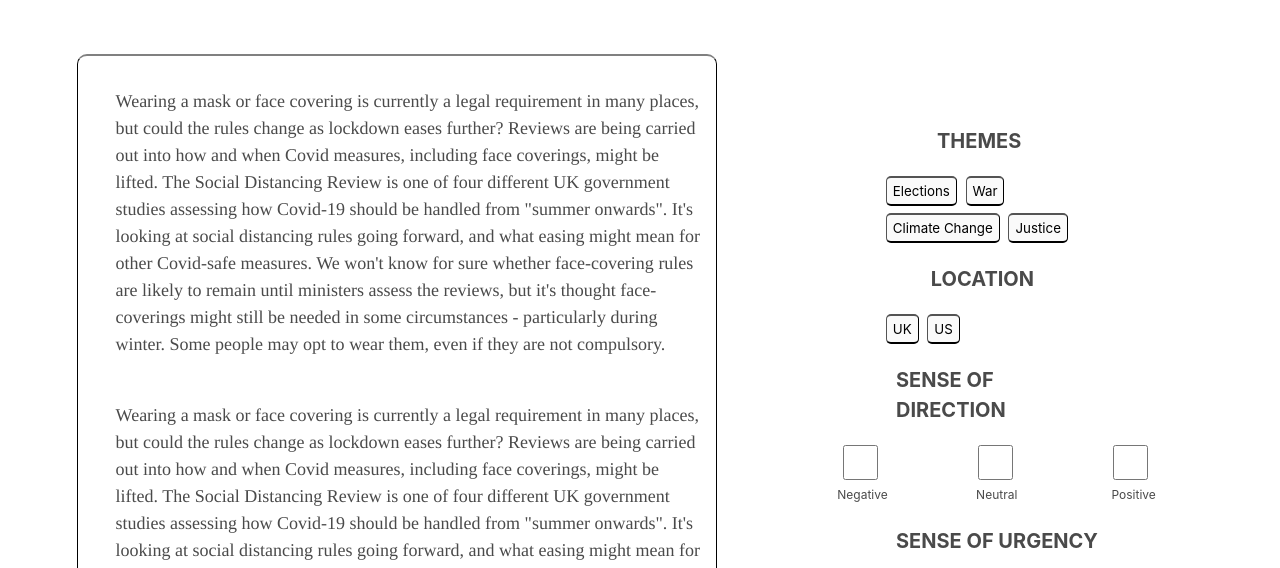
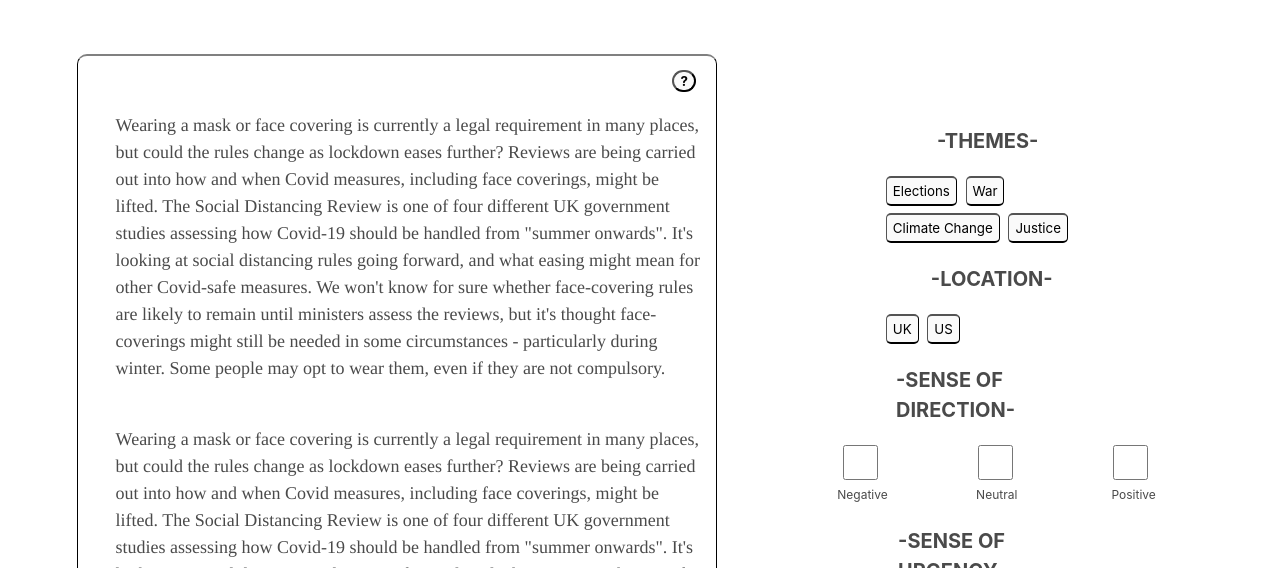
Before and after one commit to Andrei-Horia/QCRI-DPPA-Project, a React (Create React App) app: page / in a window 1280 px wide. Shown: the part 232-800 px from the top of the page. Built offline with nearby package versions, Linux system fonts and the light colour scheme.

Commit message:
ClearButtonAdded

```diff
--- a/src/App.js
+++ b/src/App.js
@@ -24,17 +24,23 @@ class App extends React.Component{
         };
         this.returnDataToApp = this.returnDataToApp.bind(this);
         this.callBackButton = this.callBackButton.bind(this);
+        this.callBackClear = this.callBackClear.bind(this);
+    }
+
+    callBackClear(evt){
+        this.setState({currThemes: evt[0]})
+        this.setState({currLocations: evt[1]})
+        this.setState({curr: evt[2]})
     }
 
     callBackButton(evt){
         if(evt[1] == "themes")
             this.setState({currThemes: evt[0]})
         else
-            this.setState({currentLocations: evt[0]})
+            this.setState({currLocations: evt[0]})
     }
 
     returnDataToApp(evt){
-        status=evt;
         this.setState({curr: evt});
         return evt;
     }
@@ -46,8 +52,19 @@ class App extends React.Component{
 
                 <div>
                     <Header />
-                    <Article curr={this.state.curr} currThemes={this.state.currThemes} currLocations={this.state.currLocations}/>
-                    <Themes callBack={this.returnDataToApp} callBackButton={this.callBackButton} currentThemes={currentThemes} currentLocations={currentLocations}/>
+                    <Article
+                        curr={this.state.curr}
+                        currThemes={this.state.currThemes}
+                        currLocations={this.state.currLocations}
+                    />
+
+                    <Themes
+                        callBack={this.returnDataToApp}
+                        callBackButton={this.callBackButton}
+                        callBackClear = {this.callBackClear}
+                        currentThemes={currentThemes}
+                        currentLocations={currentLocations}
+                    />
                     <Footer/>
                 </div>
             )
--- a/src/components/ArticleComponent.js
+++ b/src/components/ArticleComponent.js
@@ -148,14 +148,20 @@ function Article(props){
 
     }
 
+
+    let textStatus = true;
+    function hideText(){
+        textStatus = !textStatus;
+    }
+
     HTMLElements = HTMLElements.map(word =>
         <div><div className='paragraph'>{word}</div><br></br></div>)
 
 
         return (
-
         <div class="note">
             <div class='article-content'>
+                <button class="article-help" onClick={hideText}>?</button>
                 {HTMLElements}
             </div>
 
--- a/src/components/ThemesComponent.js
+++ b/src/components/ThemesComponent.js
@@ -3,31 +3,78 @@ import './components.css'
 import CheckBox from './checkBox'
 import Button from './buttonComponent'
 
+import React from 'react';
+import ReactDOM from 'react-dom';
+
+let currentState = [false, false, false, false, false, false, false, false, false];
+
+class Themes extends React.Component{
+
+    constructor(props){
+        super();
+
+        this.state = {
+            currentThemes: props.currentThemes,
+            currentLocations: props.currentLocations,
+            currentState: currentState,
+        }
+
+        this.grabData = this.grabData.bind(this);
+        this.grabButton = this.grabButton.bind(this);
+
+        this.callBackButton = props.callBackButton.bind(this);
+        this.callBack = props.callBack.bind(this);
+        this.callBackClear = props.callBackClear.bind(this);
+
+        this.clearAll = this.clearAll.bind(this);
+    }
+
+    grabData(evt){
+        let copyStatus = this.state.currentState;
+        copyStatus[parseInt(evt[1])] = evt[0];
+        this.setState({currentState: copyStatus});
+        this.callBack(copyStatus);
+    }
+
+    clearAll(){
+        let copyThemes = {}
+        let copyLocations = {}
+        let copyStates = [false,false,false,false,false,false,false,false,false]
+
+        for(let theme in this.state.currentThemes)
+            copyThemes[theme] = false;
+
+        this.setState({currentThemes: copyThemes})
+
+        for(let location in this.state.currentLocations)
+            copyLocations[location] = false;
 
 
-function Themes(props){
+        this.setState({currentLocations: copyLocations})
+        this.setState({currentState:copyStates})
 
-    function grabData(evt){
-        props.callBack(evt);
+        this.callBackClear([copyThemes,copyLocations,copyStates]);
+
     }
 
-    function grabButton(evt){
+    grabButton(evt){
         if(evt[2] === "themes")
             {
-                props.currentThemes[evt[0]] = evt[1];
-                props.callBackButton([props.currentThemes,"themes"]);
+                this.state.currentThemes[evt[0]] = evt[1];
+                this.callBackButton([this.state.currentThemes,"themes"]);
             }
         else
             {
-                props.currentLocations[evt[0]] = evt[1];
-                props.callBackButton([props.currentLocations,"locations"]);
+                this.state.currentLocations[evt[0]] = evt[1];
+                this.callBackButton([this.state.currentLocations,"locations"]);
             }
     }
 
-    function generateThemes(themes){
+    generateThemes(themes){
         let result = []
+
         for(const [key,value] of Object.entries(themes)){
-            result.push(<Button txt={key} color="#ffff80" status={value} callBack={grabButton} name="themes"/>)
+            result.push(<Button txt={key} color="#ffff80" status={value} callBack={this.grabButton} name="themes"/>)
         }
 
         result = result.map(element =>
@@ -36,10 +83,11 @@ function Themes(props){
         return result;
     }
 
-    function generateLocations(locations){
+    generateLocations(locations){
         let result = []
+
         for(const [key,value] of Object.entries(locations)){
-            result.push(<Button txt={key} color="#99ffff" status={value} callBack={grabButton} name="locations"/>)
+            result.push(<Button txt={key} color="#99ffff" status={value} callBack={this.grabButton} name="locations"/>)
         }
 
         result = result.map(element =>
@@ -48,77 +96,79 @@ function Themes(props){
         return result;
     }
 
+    render(){
         return(
             <div class='themes-section'>
                 <div style={{marginBottom: "7%"}}>
-                <h1 class="themes-header" style={{marginLeft: "20%"}}>THEMES</h1>
+                    <h1 class="themes-header" style={{marginLeft: "20%"}}>-THEMES-</h1>
                     <div style={{marginLeft: "-5%"}}>
-                    {generateThemes(props.currentThemes)}
+                        {this.generateThemes(this.state.currentThemes)}
                     </div>
                 </div>
 
 
                 <div style={{marginBottom: "7%"}}>
-                <h1 class="themes-header" style={{marginLeft: "17%"}}>LOCATION</h1>
+                    <h1 class="themes-header" style={{marginLeft: "17%"}}>-LOCATION-</h1>
                     <div style={{marginLeft: "-5%"}}>
-                     {generateLocations(props.currentLocations)}
+                        {this.generateLocations(this.state.currentLocations)}
                     </div>
                 </div>
 
                 <div class='themes-sense-of-direction'>
-                <h1 class='themes-header'> SENSE OF DIRECTION </h1>
+                    <h1 class='themes-header'> -SENSE OF DIRECTION- </h1>
                     <div class='wrap-text' style={{marginBottom: "10%", marginRight: "30%"}}>
 
                         <div name="blue">
-                        <CheckBox id="0" callBack={grabData} txt='Negative' margin='-45%'/>
+                            <CheckBox id="0" callBack={this.grabData} txt='Negative' margin='-45%' currentState={this.state.currentState[0]}/>
                         </div>
                         <div name="red">
-                        <CheckBox id="1" callBack={grabData} txt='Neutral'  margin='-35%'/>
+                            <CheckBox id="1" callBack={this.grabData} txt='Neutral'  margin='-35%' currentState={this.state.currentState[1]}/>
                         </div>
                         <div name="green">
-                        <CheckBox id="2" callBack={grabData} txt='Positive'  margin='-35%'/>
+                            <CheckBox id="2" callBack={this.grabData} txt='Positive'  margin='-35%' currentState={this.state.currentState[2]}/>
                         </div>
 
                     </div>
                 </div>
 
                 <div class='themes-sense-of-direction'>
-                <h1 class='themes-header'> SENSE OF URGENCY </h1>
+                    <h1 style={{marginLeft:"1%"}}class='themes-header'> -SENSE OF URGENCY- </h1>
                     <div class='wrap-text' style={{marginBottom: "10%", marginRight: "30%"}}>
 
                         <div name="blue">
-                        <CheckBox id="3" callBack={grabData} txt='Neutral'  margin='-35%'/>
+                            <CheckBox id="3" callBack={this.grabData} txt='Neutral'  margin='-35%' currentState={this.state.currentState[3]}/>
                         </div>
                         <div name="red">
-                        <CheckBox id="4" callBack={grabData} txt='Medium'  margin='-40%'/>
+                            <CheckBox id="4" callBack={this.grabData} txt='Medium'  margin='-40%' currentState={this.state.currentState[4]}/>
                         </div>
                         <div name="green">
-                        <CheckBox id="5" callBack={grabData} txt='Strong'  margin='-30%'/>
+                            <CheckBox id="5" callBack={this.grabData} txt='Strong'  margin='-30%' currentState={this.state.currentState[5]}/>
                         </div>
 
                     </div>
                 </div>
 
                 <div class='themes-sense-of-direction'>
-                <h1 class='themes-header'> GRADE OF ACTION </h1>
+                    <h1 class='themes-header' style={{marginLeft: "2%"}}> -GRADE OF ACTION- </h1>
                     <div class='wrap-text' style={{marginBottom: "10%", marginRight: "30%"}}>
 
                         <div name="blue">
-                        <CheckBox id="6" callBack={grabData} txt='Other' margin='-25%'/>
+                            <CheckBox id="6" callBack={this.grabData} txt='Other' margin='-25%' currentState={this.state.currentState[6]}/>
                         </div>
                         <div name="red">
-                        <CheckBox id="7" callBack={grabData} txt='Action Advised'  margin='-90%'/>
+                            <CheckBox id="7" callBack={this.grabData} txt='Action Advised'  margin='-90%' currentState={this.state.currentState[7]}/>
                         </div>
                         <div name="green">
-                        <CheckBox id="8" callBack={grabData} txt='Action Taken'  margin='-80%'/>
+                            <CheckBox id="8" callBack={this.grabData} txt='Action Taken'  margin='-80%' currentState={this.state.currentState[8]}/>
                         </div>
 
                     </div>
                 </div>
 
-        <button class="themes-clear" >Clear</button>
+            <button class="themes-clear" onClick={this.clearAll}>Clear</button>
             </div>
         )
+    }
 }
 
 
--- a/src/components/buttonComponent.js
+++ b/src/components/buttonComponent.js
@@ -1,7 +1,6 @@
 import './components.css'
 
 import React from 'react';
-import ReactDOM from 'react-dom';
 
 class Button extends React.Component{
     constructor(props) {
@@ -20,17 +19,17 @@ class Button extends React.Component{
       this.callBack = props.callBack;
     }
 
+
     handleChecked () {
         this.setState({currentState: !(this.state.currentState)});
-        this.callBack([this.txt, !this.state.currentState, this.name]);
+        this.callBack([this.txt, !this.props.status, this.name]);
     }
 
 
     render(){
-
       let backColor = this.color;
 
-      if(this.state.currentState === false)
+      if(this.props.status === false)
             backColor = '#fafafa';
 
       return (
--- a/src/components/components.css
+++ b/src/components/components.css
@@ -60,6 +60,7 @@ hr.solid {
 
     width:50%;
     height: 650px;
+    max-width: 50%;
 
     overflow:auto;
 
@@ -92,9 +93,17 @@ hr.solid {
     border-right-color:white;
     background: #fafafa;
     border-color: lightgray;
-    border-radius: 5px 5px 5px 5px;
+    border-width: 2px 1px 2px 1px;
+    border-radius: 10px 10px 10px 10px;
 
 
+}
+
+.article-help{
+    margin-left: 95%;
+    background: #fafafa;
+    font-weight: bold;
+    border-radius: 15px 15px 15px 15px;
 }
 
 .fa-searh{
@@ -102,9 +111,6 @@ hr.solid {
     border-color: lightgray;
     border-radius: 5px 5px 5px 5px;
 }
-
-
-
 
 
 .themes-section{
@@ -165,6 +171,9 @@ hr.solid {
     margin-left:-30%;
     margin-right: 70%;
     border: 6px red;
+
+    border-radius: 20px 20px 20px 20px;
+
   }
 
 [name="red"] {
@@ -176,6 +185,8 @@ hr.solid {
 
     margin-right: 70%;
     border: 6px red;
+
+    border-radius: 20px 20px 20px 20px;
 }
 
 [name="green"] {
@@ -185,8 +196,9 @@ hr.solid {
 
     display: inline-block;
 
+    border: 6px red;
 
-    border: 6px red;
+    border-radius: 20px 20px 20px 20px;
 }
 
 
```
Also changed, not shown: src/components/checkBox.js (+12 -10 lines). Lines whose indentation alone changed are shown as unchanged.
